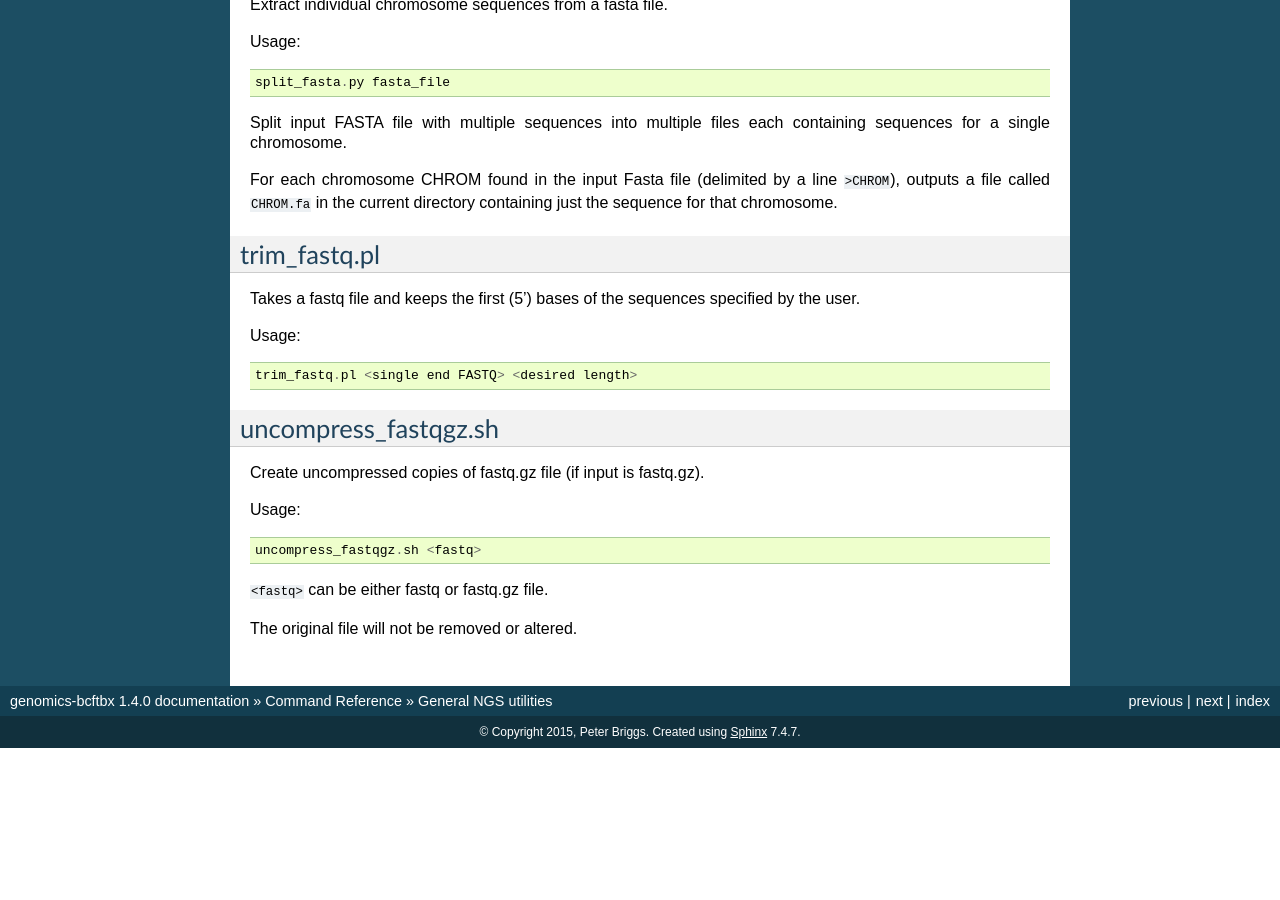
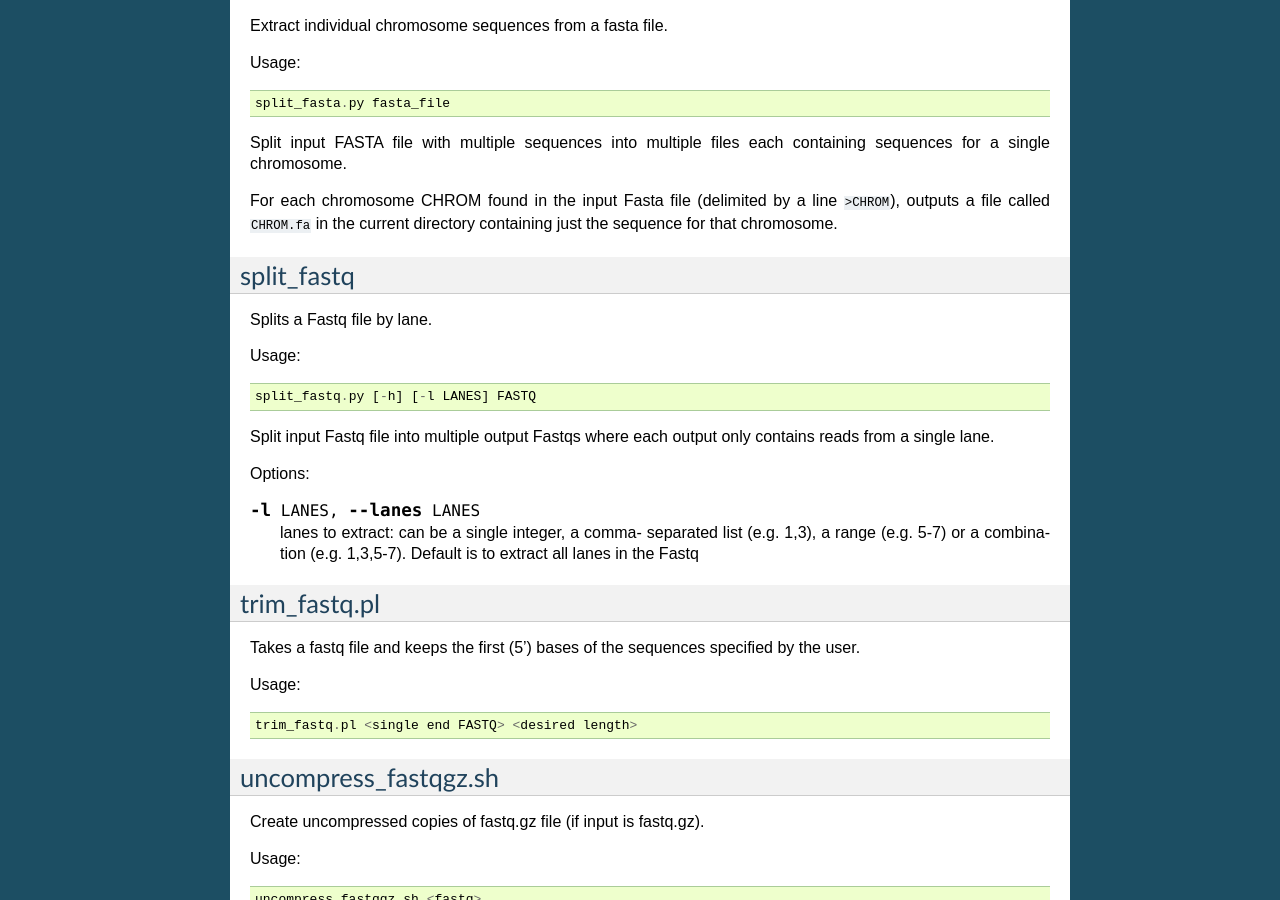
Before and after one commit to fls-bioinformatics-core/genomics, a Sphinx documentation site: the page built from docs/source/reference/ngs_general.rst, in a window 1280 px wide and 900 px high, scrolled down 3678 px. Built offline with Sphinx 7.4.7, drawn with Linux system fonts in a browser that asks for light colours; before the commit the page ends 4426 px from its top, so only the background shows below that; some of the changed text lies outside the part shown.

Commit message:
Document the NGS-general 'split_fastq.py' utility.

```diff
--- a/docs/source/reference/ngs_general.rst
+++ b/docs/source/reference/ngs_general.rst
@@ -15,6 +15,7 @@ General NGS scripts that are used for both ChIP-seq and RNA-seq.
 * :ref:`sam2soap`: convert from SAM file to SOAP format
 * :ref:`separate_paired_fastq`: separate F3 and F5 reads from fastq
 * :ref:`split_fasta`: extract individual chromosome sequences from fasta file
+* :ref:`split_fastq` : split fastq file by lane
 * :ref:`trim_fastq`: trim down sequences in fastq file from 5' end
 * :ref:`uncompress_fastqgz`: create ungzipped version of a compressed FASTQ
   file
@@ -251,6 +252,29 @@ For each chromosome CHROM found in the input Fasta file (delimited
 by a line ``>CHROM``), outputs a file called ``CHROM.fa`` in the
 current directory containing just the sequence for that chromosome.
 
+.. _split_fastq:
+
+split_fastq
+***********
+
+Splits a Fastq file by lane.
+
+Usage::
+
+    split_fastq.py [-h] [-l LANES] FASTQ
+
+Split input Fastq file into multiple output Fastqs where each output only
+contains reads from a single lane.
+
+Options:
+
+.. cmdoption:: -l LANES, --lanes LANES
+
+    lanes to extract: can be a single integer, a comma-
+    separated list (e.g. 1,3), a range (e.g. 5-7) or a
+    combination (e.g. 1,3,5-7). Default is to extract all
+    lanes in the Fastq
+
 .. _trim_fastq:
 
 trim_fastq.pl
```
